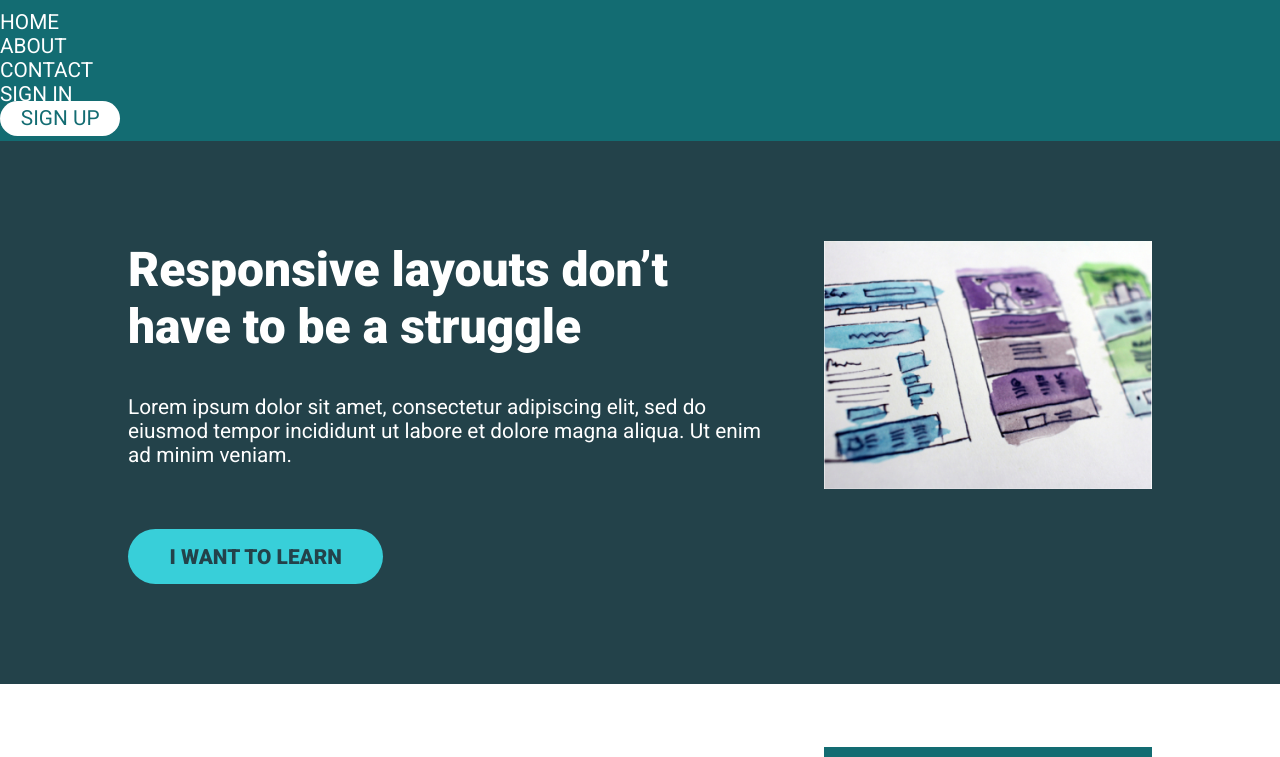
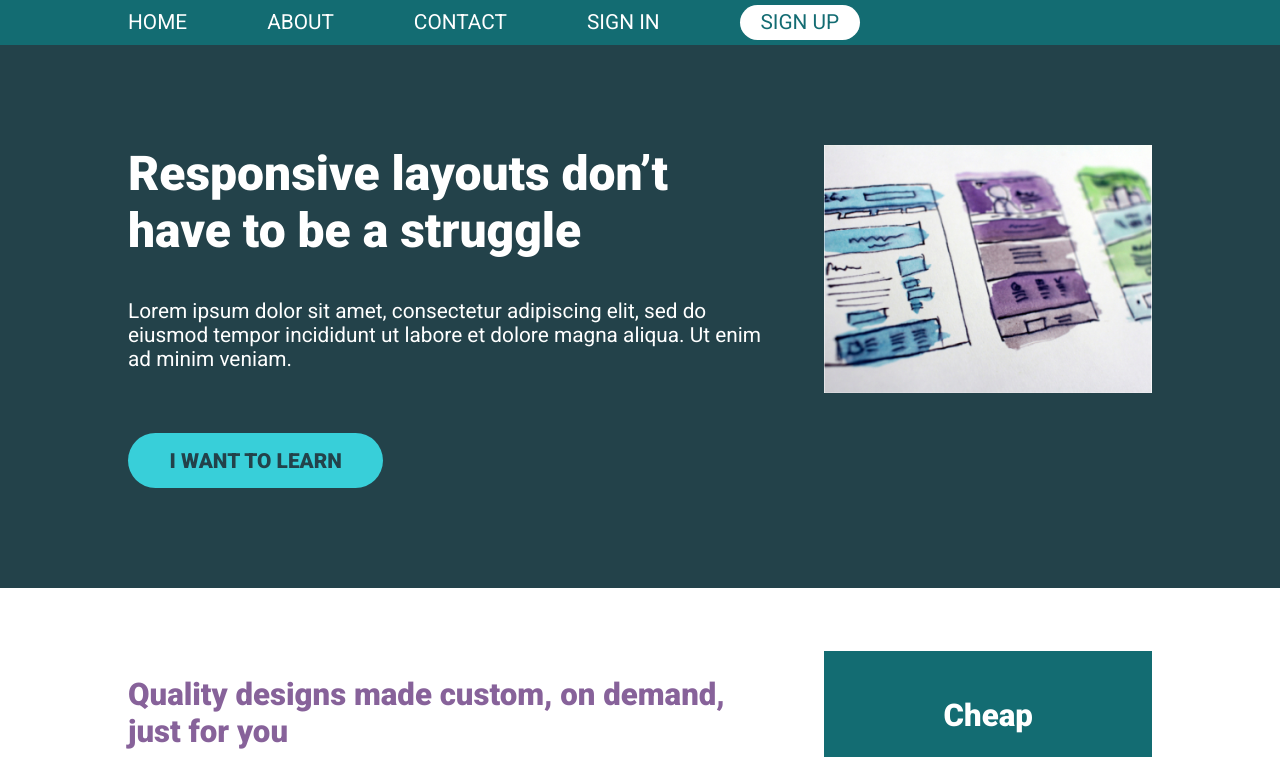
Before and after one commit to TaniaAugie/html-css-structure, a plain HTML site: page challenge6/page6.html in a window 1280 px wide. Shown: the top 757 px of the page. Drawn offline with Linux system fonts and the light colour scheme.

Commit message:
challenge 6 navbar completed

```diff
--- a/challenge6/page6.html
+++ b/challenge6/page6.html
@@ -12,7 +12,7 @@
   </head>
   <body>
     <header>
-      <nav class="nav">
+      <nav class="nav container">
         <ul class="nav__list">
           <li class="nav__item"><a href="#" class="nav__link">Home</a></li>
           <li class="nav__item"><a href="#" class="nav__link">About</a></li>
--- a/challenge6/style6.css
+++ b/challenge6/style6.css
@@ -78,6 +78,9 @@ header {
   margin: 0;
   padding: 0;
   list-style: none;
+  display: flex;
+  gap: 5rem;
+  align-items: center;
 }
 
 .nav__link {
```
